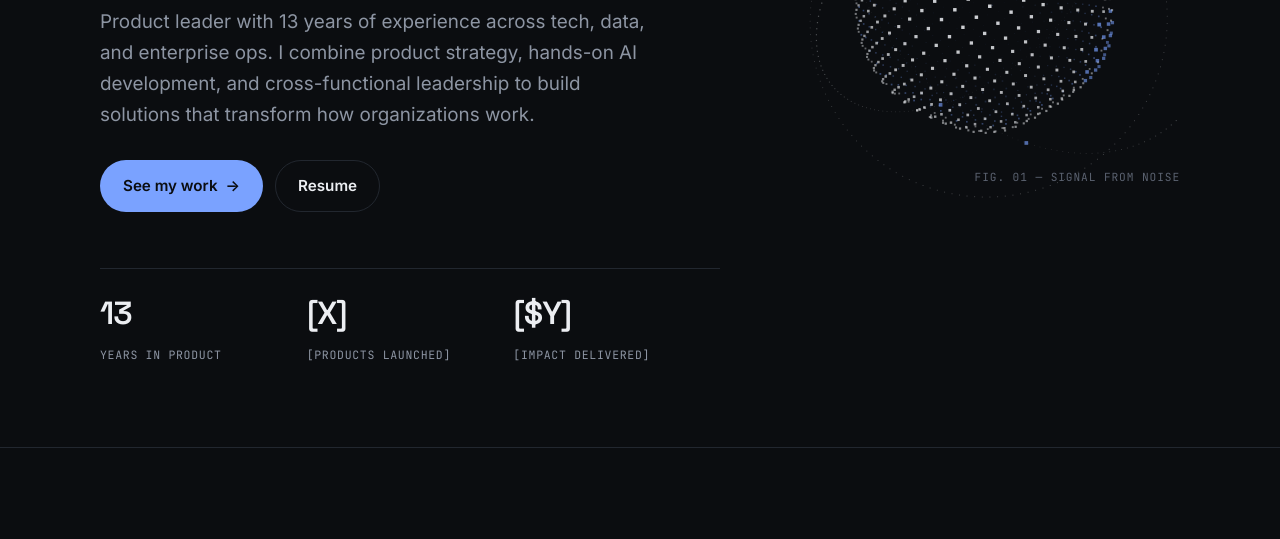
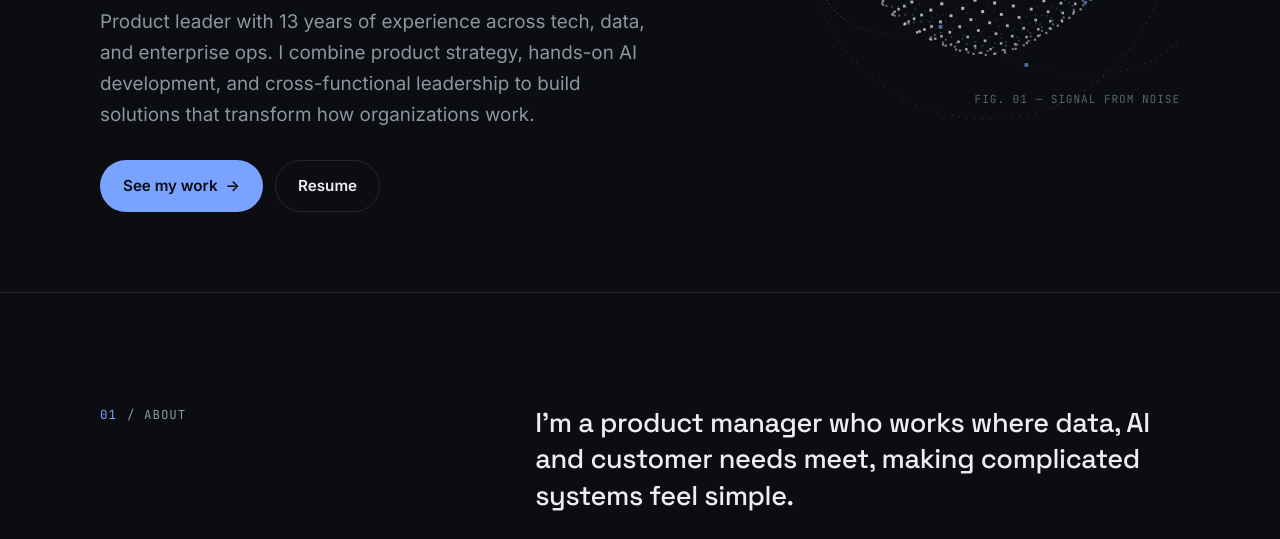
Before and after one commit to stochastic33/benlindsaynet, a plain HTML site: page index.html in a window 1280 px wide. Shown: the part 499-1038 px from the top of the page. Drawn offline with Linux system fonts and the light colour scheme.

Commit message:
Remove hero stats row for now
Co-Authored-By: Claude Opus 5.5 <noreply@anthropic.com>
Claude-Session: https://claude.ai/code/session_01MA5aSDM6vY6mxNAFuLHQVs

```diff
--- a/index.html
+++ b/index.html
@@ -61,11 +61,6 @@
             <a class="btn btn-primary" href="#work">See my work <span class="arrow" aria-hidden="true">→</span></a>
             <a class="btn btn-ghost" href="assets/resume.pdf" target="_blank" rel="noopener">Resume</a>
           </div>
-          <ul class="stats reveal" style="--d:800ms" aria-label="Highlights">
-            <li><strong>13</strong><span>Years in product</span></li>
-            <li><strong>[X]</strong><span>[Products launched]</span></li>
-            <li><strong>[$Y]</strong><span>[Impact delivered]</span></li>
-          </ul>
         </div>
         <div class="hero-visual" aria-hidden="true">
           <canvas class="orb"></canvas>
```
